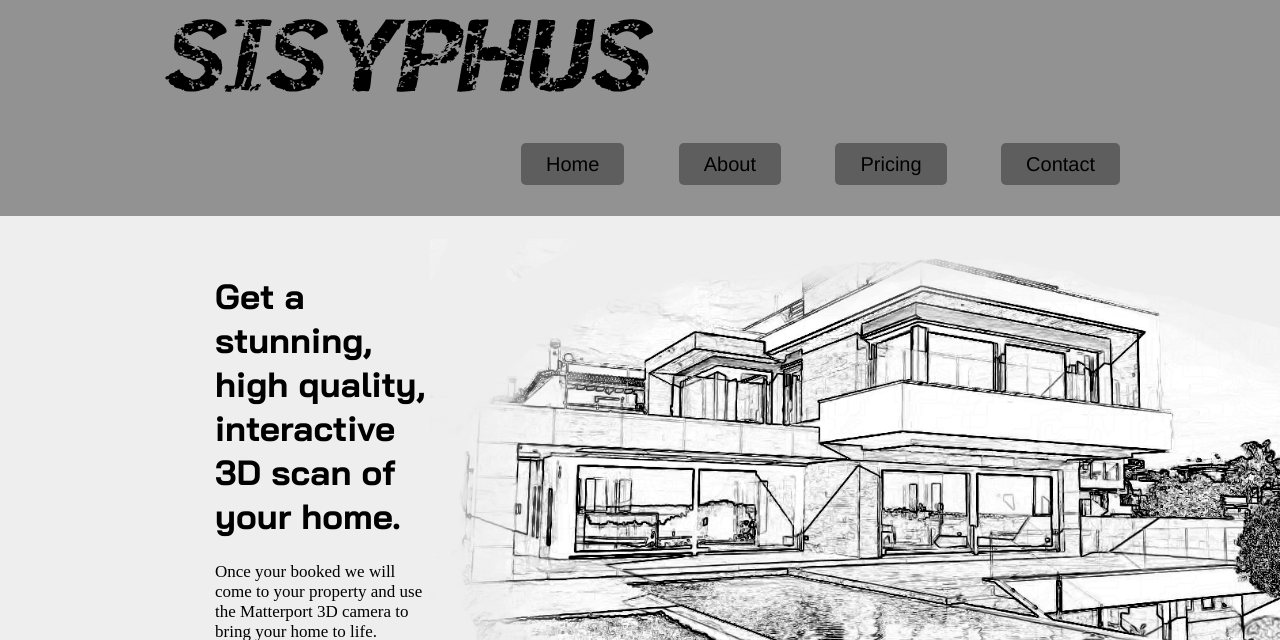
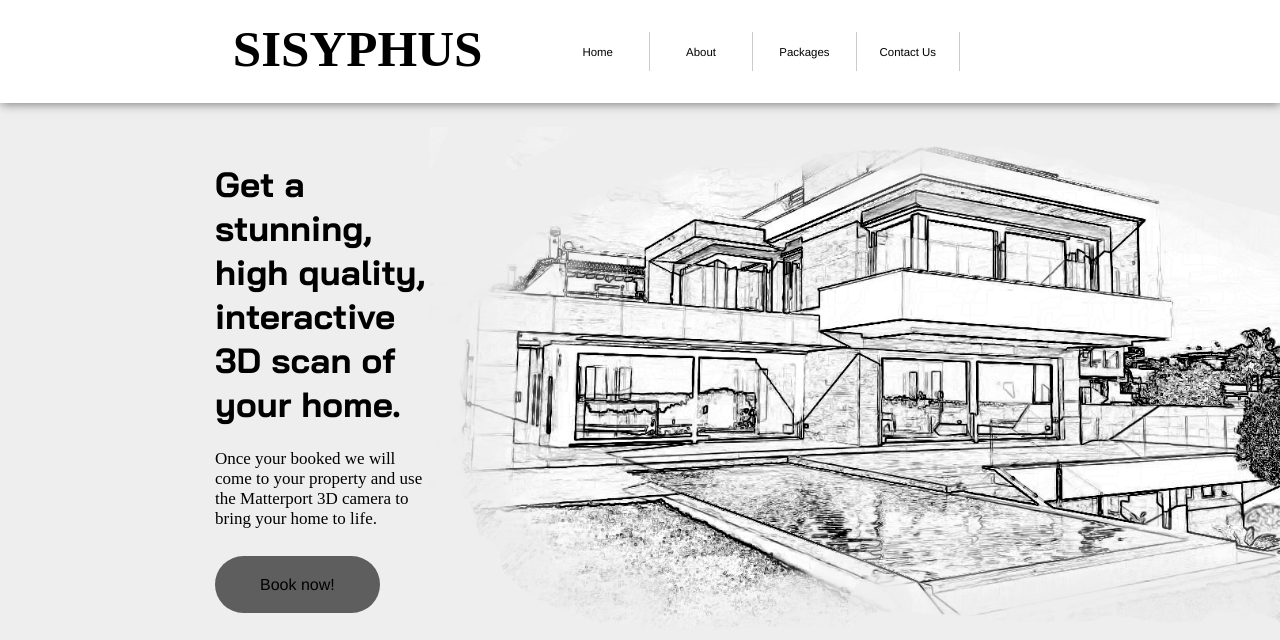
Before and after one commit to bogotesr/trogontest, a plain HTML site: page index.html in a window 1280 px wide. Shown: the top 640 px of the page. Drawn offline with Linux system fonts and the light colour scheme; a web font is replaced by a local one.

Commit message:
took prabhav's navbar

```diff
--- a/index.html
+++ b/index.html
@@ -7,15 +7,16 @@
 <body>
     <header>
         <div class="bar">
-            <img src="./images/logo.png" alt="logo" class="logo">
-
             <nav>
                 <ul>
-                    <li><a href="#">Home</a></li>
-                    <li><a href="#">About</a></li>
-                    <li><a href="#">Pricing</a></li>
-                    <li><a href="#">Contact</a></li>
+                    <a id="nav_start" href="contact.html">Contact Us</a>
+                    <a href="packages.html">Packages</a>
+                    <a href="about.html">About</a>
+                    <a class="active" href="index.html">Home</a>
                 </ul>
+                <div id="title_box">
+                    <h1>SISYPHUS</h1>
+                </div>
             </nav>
         </div>
     </header>
@@ -33,7 +34,7 @@
 
             <a href="./contact.html" class="book">Book now!</a>
 
-            <video width="400" height="89" class="SSSvid" autoplay muted loop>
+            <video width="400" height="89" class="SSSvid" autoplay muted>
                 <source src="./images/sisyphus.mp4" type="video/mp4" >
             </video>
         </div>
--- a/styles.css
+++ b/styles.css
@@ -15,27 +15,38 @@ body{
     font-weight: 350;
 }
 
-.bar {
-    height: 110px;
-    width: 75%;
-    line-height: 100px;
-    text-align: center;
-    margin: 0 auto;
-}
-
 nav {
-    float: right;
+    background-color: #FFF;
+	overflow: hidden;
+	top: 0;
+	width: 100vw;
+	box-shadow: 1px 1px 10px #777;
 }
 
 nav a {
-    color:rgb(0, 0, 0);
-    text-decoration: none;
-    border-radius: 5px;
-    background: rgb(94, 94, 94);
-    padding-left: 25px;
-    padding-right: 25px;
-    padding-top: 10px;
-    padding-bottom: 10px;
+    float: right;
+	color: #000;
+	text-align: center;
+	padding: 1.7vh 0px 1.7vh 0px;
+	margin: 4vh 0px 4vh 0px;
+	width: 8vw;
+	text-decoration: none;
+	font-size: calc(0.55 * (1vh + 1vw));
+	font-family: Helvetica;
+	transition: background-color 0.25s ease;
+	border-right: solid 1px #CCC;
+}
+
+#nav_start {
+	margin: 4vh 25% 4vh 0px;
+}
+
+nav #title_box h1 {
+	font-family: "Bai Jam";
+	font-size: calc(4.3vh + (0.8 * (1vh + 1vw)));
+	margin: 2.5vh 5vw 2.5vh 0px;
+	overflow: hidden;
+	float: right;
 }
 
 nav ul {
@@ -51,7 +62,13 @@ nav li {
 }
 
 nav a:hover{
-    background: rgb(238, 238, 238);
+    background-color: #ddd;
+	color: black;
+}
+
+nav a.active:hover {
+    background-color: #ddd;
+	color: black;
 }
 
 nav a:active {
@@ -153,6 +170,7 @@ header::after {
 }
 
 .PTitle {
+    color: rgb(238, 238, 238);
     padding-top: 30px;
     text-align: center;
     font-family: "Bai Jam-bold";
@@ -163,10 +181,12 @@ header::after {
     padding-left: 30%;
     font-family: "Bai Jam-bold";
     font-size: 20px;
+    color: rgb(238, 238, 238);
 }
 
 .pointul {
+    padding-left: 35%;
     font-family: "Bai Jam";
-    padding-left: 35%;
     font-size: 20px;
+    color: rgb(238, 238, 238);
 }
```
